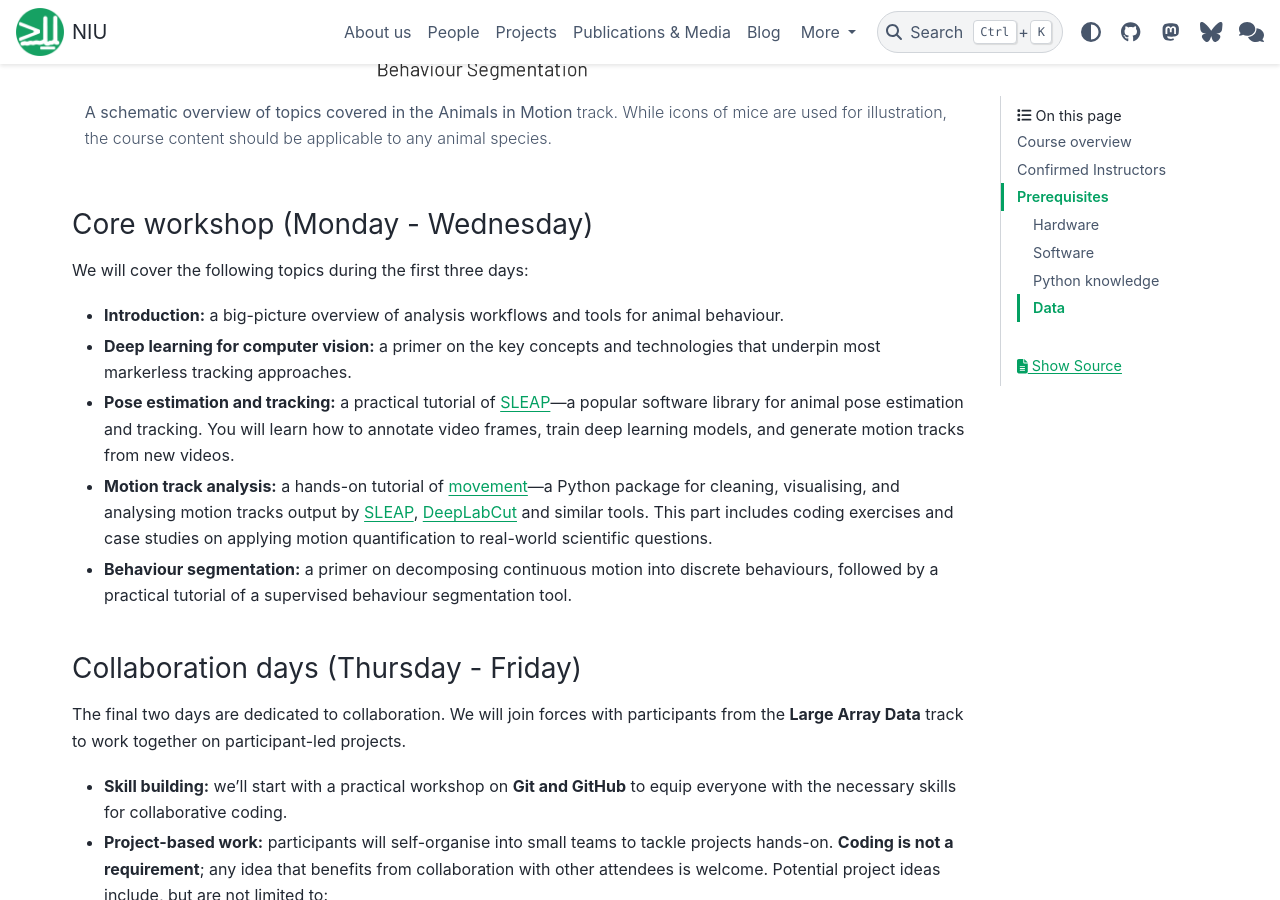
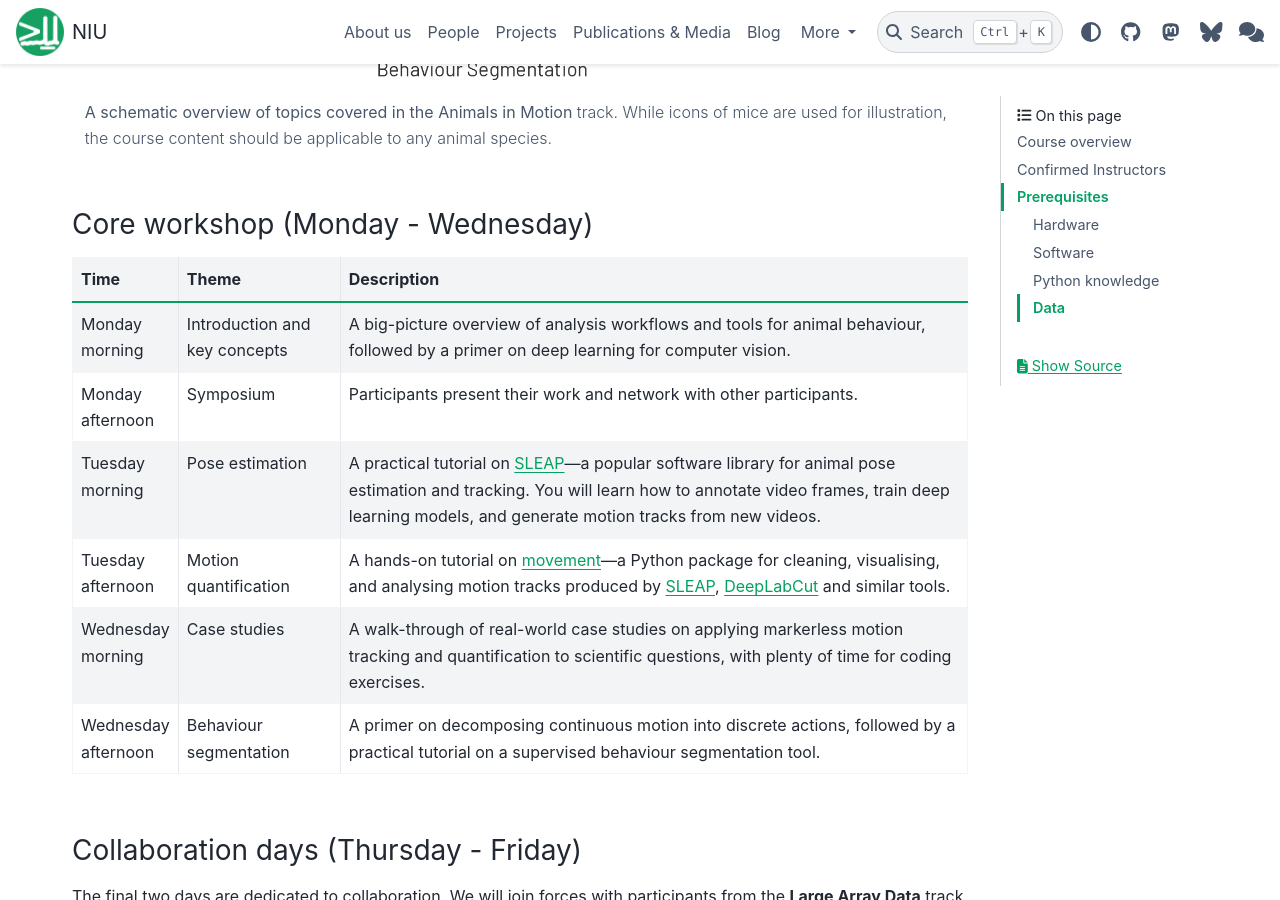
Before and after one commit to neuroinformatics-unit/neuroinformatics-unit.github.io, a Sphinx documentation site: the page built from docs/source/open-software-summer-school/2026/animals-in-motion.md, in a window 1280 px wide and 900 px high, scrolled down 1135 px. Built offline with Sphinx 7.4.7 and the PyData theme 0.15.4, drawn with Linux system fonts in a browser that asks for light colours; nearby versions of some CDN libraries.

Commit message:
Add schedule as a table

````diff
--- a/docs/source/open-software-summer-school/2026/animals-in-motion.md
+++ b/docs/source/open-software-summer-school/2026/animals-in-motion.md
@@ -29,13 +29,15 @@
 ```
 
 ### Core workshop (Monday - Wednesday)
-We will cover the following topics during the first three days:
 
-* **Introduction:** a big-picture overview of analysis workflows and tools for animal behaviour.
-* **Deep learning for computer vision:** a primer on the key concepts and technologies that underpin most markerless tracking approaches.
-* **Pose estimation and tracking:** a practical tutorial of [SLEAP](https://sleap.ai/)—a popular software library for animal pose estimation and tracking. You will learn how to annotate video frames, train deep learning models, and generate motion tracks from new videos.
-* **Motion track analysis:** a hands-on tutorial of [movement](https://movement.neuroinformatics.dev)—a Python package for cleaning, visualising, and analysing motion tracks output by [SLEAP](https://sleap.ai/), [DeepLabCut](https://deeplabcut.org/) and similar tools. This part includes coding exercises and case studies on applying motion quantification to real-world scientific questions.
-* **Behaviour segmentation:** a primer on decomposing continuous motion into discrete behaviours, followed by a practical tutorial of a supervised behaviour segmentation tool.
+| Time | Theme | Description |
+| --- | --- | --- |
+| Monday<br>morning | Introduction and key concepts | A big-picture overview of analysis workflows and tools for animal behaviour, followed by a primer on deep learning for computer vision. |
+| Monday<br>afternoon | Symposium | Participants present their work and network with other participants. |
+| Tuesday<br>morning | Pose estimation | A practical tutorial on [SLEAP](https://sleap.ai/)—a popular software library for animal pose estimation and tracking. You will learn how to annotate video frames, train deep learning models, and generate motion tracks from new videos. |
+| Tuesday<br>afternoon | Motion quantification | A hands-on tutorial on [movement](https://movement.neuroinformatics.dev)—a Python package for cleaning, visualising, and analysing motion tracks produced by [SLEAP](https://sleap.ai/), [DeepLabCut](https://deeplabcut.org/) and similar tools. |
+| Wednesday<br>morning | Case studies | A walk-through of real-world case studies on applying markerless motion tracking and quantification to scientific questions, with plenty of time for coding exercises. |
+| Wednesday<br>afternoon | Behaviour segmentation | A primer on decomposing continuous motion into discrete actions, followed by a practical tutorial on a supervised behaviour segmentation tool. |
 
 
 ### Collaboration days (Thursday - Friday)
````
